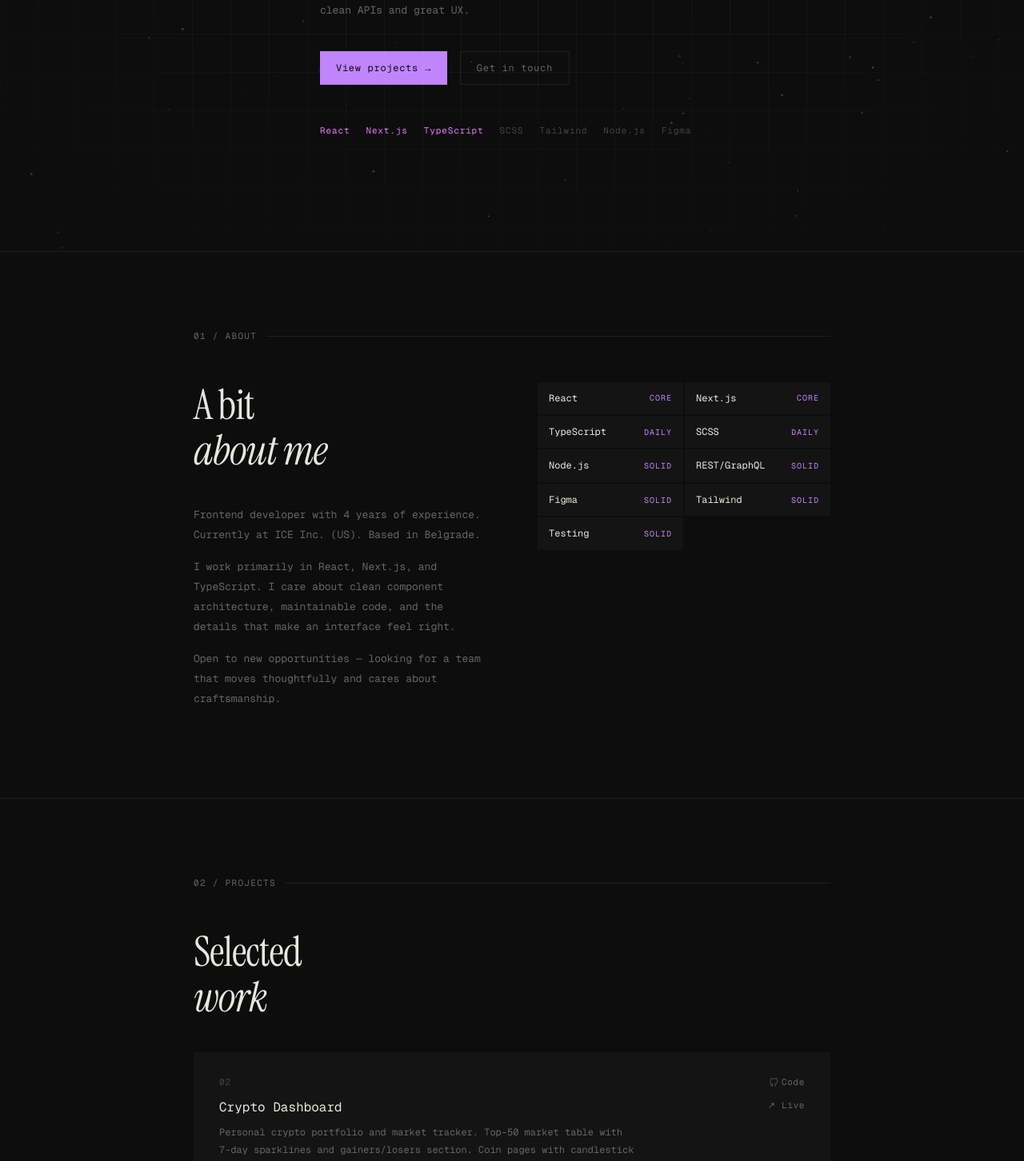
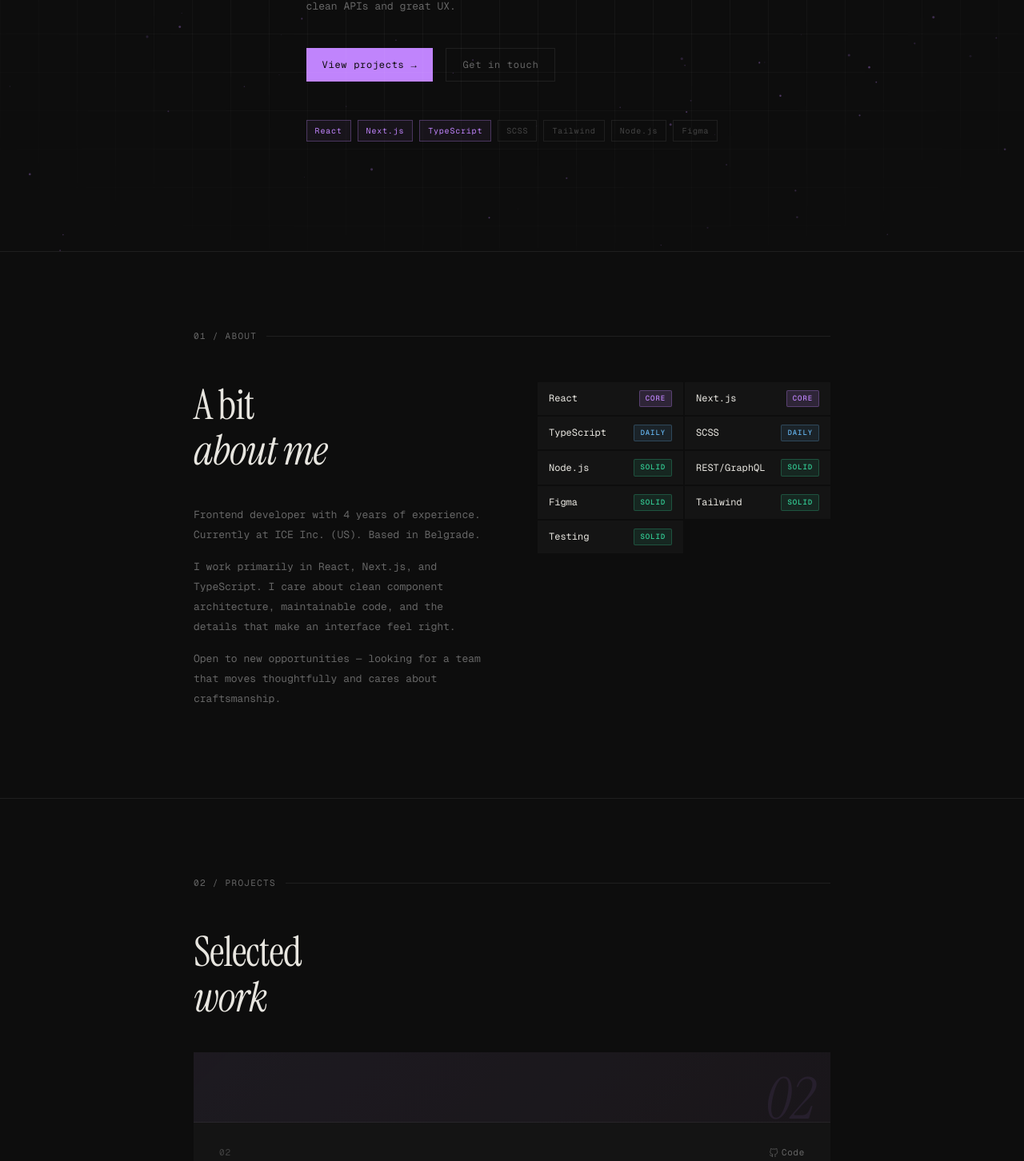
Before and after one commit to pakhmutov/my-portfolio, a Next.js app: page / in a window 1280 px wide. Shown: the part 486-1938 px from the top of the page at 80% size. Built offline with nearby package versions, Linux system fonts and the light colour scheme.

Commit message:
feat: improve skills badges, project card preview, hero stack tags

```diff
--- a/src/components/About/About.module.scss
+++ b/src/components/About/About.module.scss
@@ -45,8 +45,35 @@
 .skillName {
     color: var(--text);
 }
-.skillLevel {
+
+.skillBadge {
+    font-size: 9px;
+    letter-spacing: 0.1em;
+    padding: 2px 7px;
+    border-radius: 2px;
+    font-weight: 500;
+}
+
+.levelCore {
+    background: rgba(192, 132, 252, 0.15);
     color: var(--accent);
-    font-size: 10px;
-    letter-spacing: 0.1em;
+    border: 1px solid rgba(192, 132, 252, 0.3);
 }
+
+.levelDaily {
+    background: rgba(99, 179, 237, 0.1);
+    color: #63b3ed;
+    border: 1px solid rgba(99, 179, 237, 0.25);
+}
+
+.levelSolid {
+    background: rgba(52, 211, 153, 0.1);
+    color: #34d399;
+    border: 1px solid rgba(52, 211, 153, 0.25);
+}
+
+.levelLearning {
+    background: rgba(255, 255, 255, 0.05);
+    color: var(--muted);
+    border: 1px solid var(--border);
+}
--- a/src/components/About/About.tsx
+++ b/src/components/About/About.tsx
@@ -26,12 +26,21 @@ export function About() {
                     </div>
 
                     <div className={styles.skills}>
-                        {DATA.skills.map((s) => (
-                            <div key={s.name} className={styles.skillRow}>
-                                <span className={styles.skillName}>{s.name}</span>
-                                <span className={styles.skillLevel}>{s.level}</span>
-                            </div>
-                        ))}
+                        {DATA.skills.map((s) => {
+                            const badgeClass = {
+                                CORE: styles.levelCore,
+                                DAILY: styles.levelDaily,
+                                SOLID: styles.levelSolid,
+                                LEARNING: styles.levelLearning,
+                            }[s.level] ?? styles.levelLearning;
+
+                            return (
+                                <div key={s.name} className={styles.skillRow}>
+                                    <span className={styles.skillName}>{s.name}</span>
+                                    <span className={`${styles.skillBadge} ${badgeClass}`}>{s.level}</span>
+                                </div>
+                            );
+                        })}
                     </div>
                 </div>
             </div>
--- a/src/components/Hero/Hero.module.scss
+++ b/src/components/Hero/Hero.module.scss
@@ -118,18 +118,30 @@
 
 .stack {
     display: flex;
-    gap: 20px;
+    gap: 8px;
     margin-top: 48px;
     flex-wrap: wrap;
 }
 
 .stackItem {
-    font-size: 11px;
+    font-size: 10px;
     letter-spacing: 0.08em;
     color: var(--muted2);
+    padding: 4px 10px;
+    border: 1px solid var(--border);
+    transition: border-color 0.15s, color 0.15s;
+
+    &:hover {
+        color: var(--muted);
+        border-color: var(--border-h);
+    }
 }
+
 .stackActive {
-    font-size: 11px;
+    font-size: 10px;
     letter-spacing: 0.08em;
-    color: var(--accent2);
+    color: var(--accent);
+    padding: 4px 10px;
+    border: 1px solid rgba(192, 132, 252, 0.3);
+    background: rgba(192, 132, 252, 0.06);
 }
--- a/src/components/Projects/ProjectCard.tsx
+++ b/src/components/Projects/ProjectCard.tsx
@@ -22,6 +22,11 @@ export function ProjectCard({ project }: Props) {
         >
             <div className={`${styles.accent} ${hovered ? styles.accentVisible : ''}`} />
 
+            <div className={styles.preview}>
+                <span className={styles.previewNum}>{project.num}</span>
+            </div>
+
+            <div className={styles.cardInner}>
                 <div className={styles.cardBody}>
                     <p className={styles.num}>{project.num}</p>
                     <h3 className={styles.title}>{project.title}</h3>
@@ -61,6 +66,7 @@ export function ProjectCard({ project }: Props) {
                     )}
                 </div>
             </div>
+        </div>
     );
 }
 
--- a/src/components/Projects/Projects.module.scss
+++ b/src/components/Projects/Projects.module.scss
@@ -14,14 +14,46 @@
 
 .card {
     background: var(--bg2);
+    display: flex;
+    flex-direction: column;
+    transition: background 0.15s;
+    position: relative;
+    overflow: hidden;
+}
+
+.cardHovered .preview {
+    opacity: 1;
+}
+
+.preview {
+    position: relative;
+    height: 88px;
+    background: linear-gradient(135deg, rgba(192, 132, 252, 0.08) 0%, rgba(232, 121, 249, 0.04) 100%);
+    border-bottom: 1px solid var(--border);
+    overflow: hidden;
+    opacity: 0.7;
+    transition: opacity 0.2s;
+}
+
+.previewNum {
+    position: absolute;
+    right: 20px;
+    bottom: -8px;
+    font-family: var(--serif);
+    font-size: 72px;
+    font-weight: 400;
+    font-style: italic;
+    color: rgba(192, 132, 252, 0.12);
+    line-height: 1;
+    user-select: none;
+}
+
+.cardInner {
     padding: 28px 32px;
     display: grid;
     grid-template-columns: 1fr auto;
     gap: 24px;
     align-items: start;
-    transition: background 0.15s;
-    position: relative;
-    overflow: hidden;
 
     @media (max-width: 640px) {
         grid-template-columns: 1fr;
```
Lines whose indentation alone changed are shown as unchanged.
